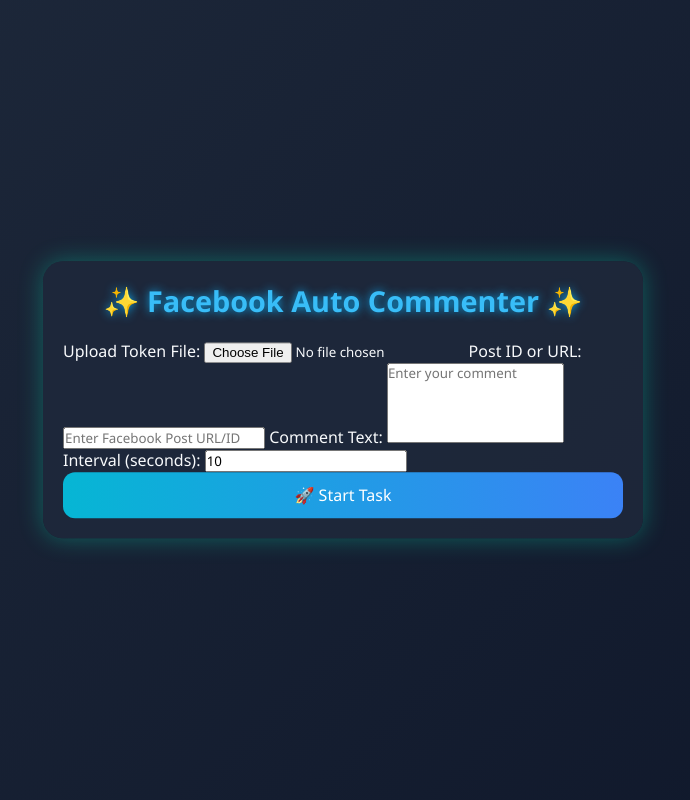
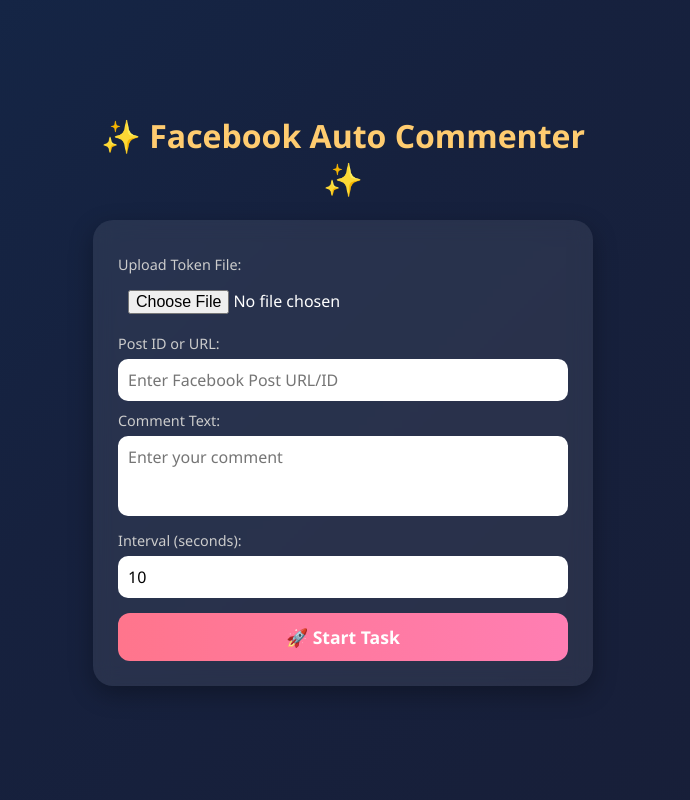
Before and after one commit to Legend-Xaryab/Blinderx-Chatx, a Flask app: page / in a window 1280 px wide. Shown: the whole page, without its empty margins (297-987 px from the left). Run offline with Flask 3, Linux system fonts and the light colour scheme.

Commit message:
Update style.css

```diff
--- a/static/style.css
+++ b/static/style.css
@@ -1,92 +1,109 @@
-/* General reset */
+/* Reset */
 * {
-  box-sizing: border-box;
   margin: 0;
   padding: 0;
-  font-family: "Segoe UI", sans-serif;
+  box-sizing: border-box;
+  font-family: 'Segoe UI', Tahoma, Geneva, Verdana, sans-serif;
 }
 
+/* Background with animation */
 body {
-  background: linear-gradient(135deg, #1e293b, #0f172a);
-  color: #f8fafc;
+  background: linear-gradient(-45deg, #1a1a2e, #16213e, #0f3460, #53354a);
+  background-size: 400% 400%;
+  animation: gradientMove 12s ease infinite;
+  color: #fff;
   display: flex;
   align-items: center;
   justify-content: center;
-  min-height: 100vh;
+  height: 100vh;
 }
 
-.container {
-  width: 90%;
-  max-width: 600px;
-  padding: 20px;
-  background: rgba(30, 41, 59, 0.9);
-  border-radius: 20px;
-  box-shadow: 0 0 25px rgba(0, 255, 200, 0.3);
-  animation: floatBox 6s ease-in-out infinite;
+@keyframes gradientMove {
+  0% { background-position: 0% 50%; }
+  50% { background-position: 100% 50%; }
+  100% { background-position: 0% 50%; }
 }
 
-.title {
+/* Container */
+.container {
   text-align: center;
-  margin-bottom: 20px;
-  font-size: 1.8rem;
-  color: #38bdf8;
-  text-shadow: 0 0 10px #0ea5e9;
+  width: 100%;
+  max-width: 500px;
 }
 
-.form-box label {
-  display: block;
-  margin-top: 10px;
-  margin-bottom: 5px;
-  font-weight: bold;
+/* Title */
+.title {
+  margin-bottom: 20px;
+  font-size: 2rem;
+  color: #ffcc70;
+  animation: fadeIn 1.2s ease;
 }
 
-.form-box input,
-.form-box textarea {
+/* Card style */
+.card {
+  background: rgba(255, 255, 255, 0.08);
+  border-radius: 20px;
+  padding: 25px;
+  backdrop-filter: blur(10px);
+  box-shadow: 0px 8px 25px rgba(0,0,0,0.3);
+  animation: slideUp 1s ease;
+}
+
+.card label {
+  display: block;
+  text-align: left;
+  margin-top: 10px;
+  font-size: 0.9rem;
+  color: #ccc;
+}
+
+.card input, .card textarea {
   width: 100%;
   padding: 10px;
-  margin-bottom: 12px;
+  margin-top: 6px;
+  border: none;
+  border-radius: 10px;
+  outline: none;
+  font-size: 1rem;
+}
+
+.card textarea {
+  height: 80px;
+  resize: none;
+}
+
+/* Buttons */
+.btn {
+  margin-top: 15px;
+  padding: 12px;
+  width: 100%;
   border: none;
   border-radius: 12px;
-  background: #1e293b;
-  color: #f8fafc;
-  outline: none;
-  box-shadow: inset 0 0 5px rgba(56, 189, 248, 0.5);
-}
-
-textarea {
-  resize: none;
-  height: 80px;
-}
-
-.btn {
-  width: 100%;
-  padding: 12px;
-  border: none;
-  border-radius: 12px;
-  background: linear-gradient(90deg, #06b6d4, #3b82f6);
-  color: #fff;
-  font-size: 1rem;
+  background: linear-gradient(90deg, #ff758c, #ff7eb3);
+  color: white;
+  font-size: 1.1rem;
+  font-weight: bold;
   cursor: pointer;
-  transition: transform 0.2s ease, box-shadow 0.2s ease;
+  transition: transform 0.2s, box-shadow 0.3s;
 }
 
 .btn:hover {
-  transform: scale(1.03);
-  box-shadow: 0 0 15px rgba(59, 130, 246, 0.7);
+  transform: scale(1.05);
+  box-shadow: 0px 4px 15px rgba(255, 118, 157, 0.6);
 }
 
 .btn.stop {
-  background: linear-gradient(90deg, #dc2626, #f87171);
-  margin-top: 15px;
+  background: linear-gradient(90deg, #ff4b1f, #ff9068);
+  margin-top: 10px;
 }
 
-.status-box {
+/* Status Box */
+.status {
   margin-top: 20px;
-  padding: 15px;
-  background: #0f172a;
-  border-radius: 12px;
-  box-shadow: 0 0 15px rgba(255, 255, 255, 0.2);
-  animation: fadeIn 0.6s ease-in-out;
+  background: rgba(0,0,0,0.4);
+  border-radius: 15px;
+  padding: 20px;
+  animation: fadeIn 1.2s ease;
 }
 
 .hidden {
@@ -94,12 +111,12 @@ textarea {
 }
 
 /* Animations */
-@keyframes floatBox {
-  0%, 100% { transform: translateY(0px); }
-  50% { transform: translateY(-8px); }
+@keyframes fadeIn {
+  from { opacity: 0; transform: translateY(-15px); }
+  to { opacity: 1; transform: translateY(0); }
 }
 
-@keyframes fadeIn {
-  from { opacity: 0; transform: scale(0.95); }
-  to { opacity: 1; transform: scale(1); }
-  }
+@keyframes slideUp {
+  from { opacity: 0; transform: translateY(20px); }
+  to { opacity: 1; transform: translateY(0); }
+}
```
